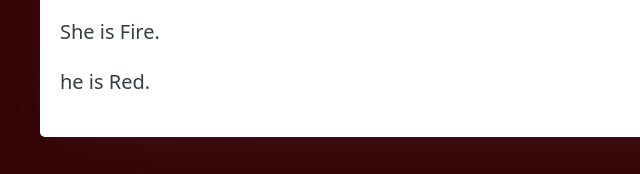
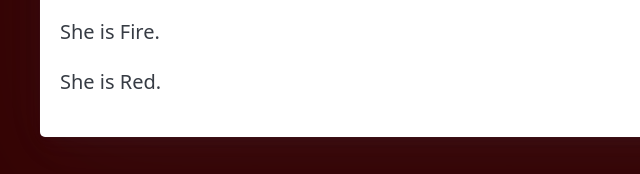
Before and after one commit to mattsmith13815/whimsicalsoulspeak.com, an Eleventy site: page src/blog/post1.md in a window 1280 px wide. Shown: the part 993-1167 px from the top of the page, 0-640 px from the left. Built offline with nearby package versions, Linux system fonts and the light colour scheme; Eleventy itself is replaced by a stand-in of ours; files that its build step writes are made by us from their sources.

Commit message:
post update

```diff
--- a/src/blog/post1.md
+++ b/src/blog/post1.md
@@ -20,4 +20,4 @@ She is a phoenix.
 
 She is Fire.
 
-he is Red.
+She is Red.
```
